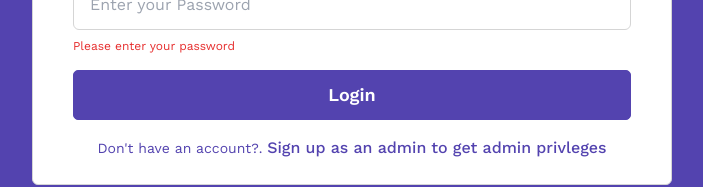
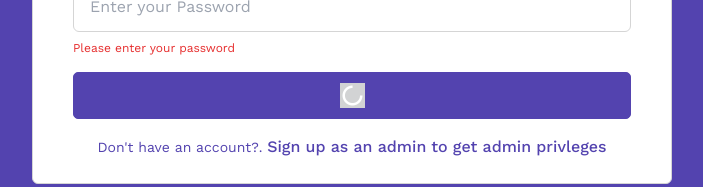
Before and after one commit to encode412/issl-blog, a React (Vite) app: page /admin/login in a window 1280 px wide. Both pictures are taken after a click on the button "Login". Shown: the part 445-632 px from the top of the page, without its empty margins (288-991 px from the left). Built offline with nearby package versions, Linux system fonts and the light colour scheme.

Commit message:
added features

```diff
--- /dev/null
+++ b/src/constants/images.js
@@ -0,0 +1 @@
+export { default as Spinner } from "../assets/spinner.gif";
--- a/src/pages/dashboard/_components/blog_form/index.jsx
+++ b/src/pages/dashboard/_components/blog_form/index.jsx
@@ -3,6 +3,7 @@ import React, { useState } from "react";
 import { Button } from "../../../../components";
 import { addDoc, collection, doc, updateDoc } from "firebase/firestore";
 import { db } from "../../../../firebase";
+import { Spinner } from "../../../../constants/images";
 
 const BlogForm = ({
   handleCancelClick,
@@ -12,7 +13,7 @@ const BlogForm = ({
   getBlogPosts,
 }) => {
   const [image, setImage] = useState(null);
-  const [loading, setLoading] = useState(false)
+  const [loading, setLoading] = useState(false);
   const [imagePreview, setImagePreview] = useState(null);
   const [details, setDetails] = useState({
     title: blogUpdate ? updateForm.title : "",
@@ -70,7 +71,7 @@ const BlogForm = ({
   const handleSubmit = async (e) => {
     e.preventDefault();
     const error = validate();
-setLoading(true)
+    setLoading(true);
     if (!error) {
       try {
         const response = await addDoc(collection(db, "posts"), details);
@@ -107,7 +108,8 @@ setLoading(true)
           />
         </div>
         <p className="text-xl font-medium">
-          Fill the details below to {blogUpdate ? 'update' : 'create'} a new blog
+          Fill the details below to {blogUpdate ? "update" : "create"} a new
+          blog
         </p>
         <form className="mt-3 flex flex-col gap-y-3">
           <div className="flex w-full flex-col gap-y-1">
@@ -147,7 +149,7 @@ setLoading(true)
 
           <div className="flex w-full items-center justify-center rounded-[6px] border border-[#d5d5d5] px-4 py-10">
             <label htmlFor="file">
-              <div className="border-lightgray cursor-pointer border px-3 py-1 text-sm transition-all ease-in hover:scale-95">
+              <div className="cursor-pointer border border-lightgray px-3 py-1 text-sm transition-all ease-in hover:scale-95">
                 Add image
               </div>
               <input
@@ -168,6 +170,15 @@ setLoading(true)
               />
             )}
           </div>
+          {loading ? (
+            <div className="mt-4 w-full">
+              <Button
+                className="w-full"
+              >
+                <img src={Spinner} alt="loading" />
+              </Button>
+            </div>
+          ) : (
             <div className="mt-4 w-full">
               <Button
                 onClick={blogUpdate ? handleUpdate : handleSubmit}
@@ -176,6 +187,7 @@ setLoading(true)
                 {blogUpdate ? "Update" : "Submit"}
               </Button>
             </div>
+          )}
         </form>
       </div>
     </div>
--- a/src/pages/dashboard/index.jsx
+++ b/src/pages/dashboard/index.jsx
@@ -16,6 +16,7 @@ const DashboardPage = () => {
   const [blogPosts, setBlogPosts] = useState([]);
   const [blogUpdate, setBlogUpdate] = useState(false);
   const [updateForm, setUpdateForm] = useState(null);
+  const [loading, setLoading] = useState(false);
 
   const handleAddNewBlog = () => {
     setShowBlogForm(true);
@@ -26,6 +27,7 @@ const DashboardPage = () => {
   }, []);
 
   const getBlogPosts = async () => {
+    setLoading(true);
     try {
       const querySnapshot = await getDocs(collection(db, "posts"));
       console.log(querySnapshot);
@@ -36,10 +38,11 @@ const DashboardPage = () => {
         image: null,
       }));
 
-      console.log(blogPosts);
+      setLoading(false);
       setBlogPosts(blogPosts);
     } catch (error) {
       console.log(error);
+      setLoading(false);
     }
   };
 
@@ -65,7 +68,7 @@ const DashboardPage = () => {
     <Layout>
       {showBlogForm && (
         <BgOverlay isModalOpen={showBlogForm}>
-          <div className="animate-slide_up absolute left-[30%] top-24 w-1/2">
+          <div className="absolute left-[30%] top-24 w-1/2 animate-slide_up">
             <BlogForm
               handleCancelClick={() => setShowBlogForm(false)}
               blogUpdate={blogUpdate}
@@ -86,6 +89,9 @@ const DashboardPage = () => {
             updateBlog={handleUpdateBlog}
           />
         ))}
+        {loading && (
+          <div className="text-center text-xl font-medium">Loading...</div>
+        )}
       </div>
     </Layout>
   );
--- a/src/pages/login/index.jsx
+++ b/src/pages/login/index.jsx
@@ -3,9 +3,11 @@ import { Button } from "../../components";
 import { Link, useNavigate } from "react-router-dom";
 import { signInWithEmailAndPassword } from "firebase/auth";
 import { auth } from "../../firebase";
+import { Spinner } from "../../constants/images";
 
 const LoginPage = () => {
   const navigate = useNavigate();
+  const [loading, setLoading] = useState(false);
   const [details, setDetails] = useState({
     email: "",
     password: "",
@@ -46,7 +48,7 @@ const LoginPage = () => {
   const handleSubmit = async (e) => {
     e.preventDefault();
     const error = validate();
-
+    setLoading(true);
     if (!error) {
       try {
         const response = await signInWithEmailAndPassword(
@@ -54,10 +56,11 @@ const LoginPage = () => {
           details.email,
           details.password,
         );
-
+        setLoading(false)
         navigate("/admin/dashboard");
       } catch (error) {
         console.log(error);
+        setLoading(false)
         const errorCode = error.code;
         setErrorState({ ...errorState, servererror: errorCode });
       }
@@ -108,11 +111,13 @@ const LoginPage = () => {
             {errorState.servererror}
           </span>
         )}
-        <Button onClick={handleSubmit}>Login</Button>
+        <Button onClick={handleSubmit} className='flex justify-center'>
+          {loading ? <img src={Spinner} className="w-[25px] h-[25px]" /> : "Login"}
+        </Button>
 
         <span className="text-center text-sm font-normal text-secondary">
           Don't have an account?.{" "}
-          <Link to="/signup" className="text-base font-medium">
+          <Link to="/admin/signup" className="text-base font-medium">
             Sign up as an admin to get admin privleges
           </Link>
         </span>
--- a/src/pages/signup/index.jsx
+++ b/src/pages/signup/index.jsx
@@ -3,9 +3,11 @@ import { Button } from "../../components";
 import { Link, useNavigate } from "react-router-dom";
 import { createUserWithEmailAndPassword } from "firebase/auth";
 import { auth } from "../../firebase/";
+import { Spinner } from "../../constants/images";
 
 const SignupPage = () => {
   const navigate = useNavigate();
+  const [loading, setLoading] = useState(false);
   const [details, setDetails] = useState({
     email: "",
     password: "",
@@ -49,7 +51,7 @@ const SignupPage = () => {
   const handleSubmit = async (e) => {
     e.preventDefault();
     const error = validate();
-
+    setLoading(true);
     if (!error) {
       try {
         const response = await createUserWithEmailAndPassword(
@@ -57,9 +59,10 @@ const SignupPage = () => {
           details.email,
           details.password,
         );
-
+        setLoading(false)
         navigate("/admin/dashboard");
       } catch (error) {
+        setLoading(false)
         console.log(error);
         const errorCode = error.code;
         setErrorState({ ...errorState, servererror: errorCode });
@@ -121,11 +124,17 @@ const SignupPage = () => {
             {errorState.servererror}
           </span>
         )}
-        <Button onClick={handleSubmit}>Sign up</Button>
+        <Button className="flex justify-center" onClick={handleSubmit}>
+          {loading ? (
+            <img src={Spinner} className="h-[25px] w-[25px]" />
+          ) : (
+            "Sign up"
+          )}
+        </Button>
 
         <span className="text-center text-sm font-normal text-secondary">
           Already have an admin account?.{" "}
-          <Link to="/login" className="text-base font-medium">
+          <Link to="/admin/login" className="text-base font-medium">
             Login as an admin
           </Link>
         </span>
```
Also changed, not shown: src/assets/spinner.gif (added). Lines whose indentation alone changed are shown as unchanged.
